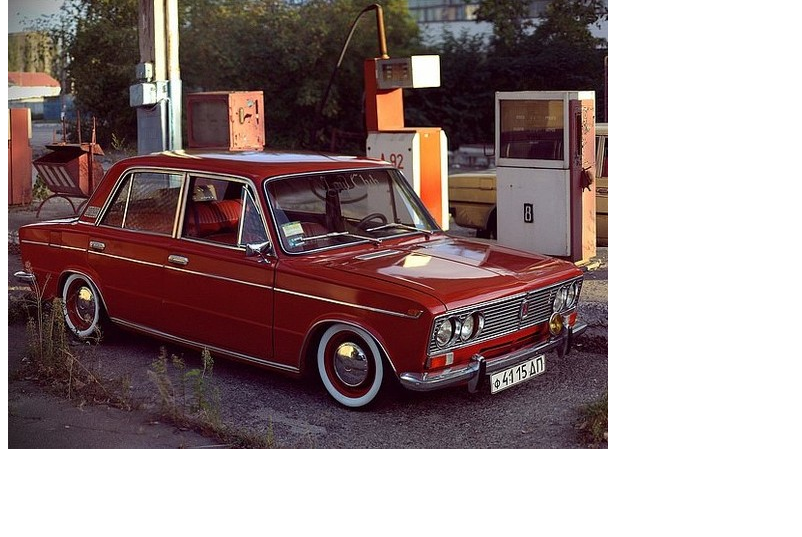
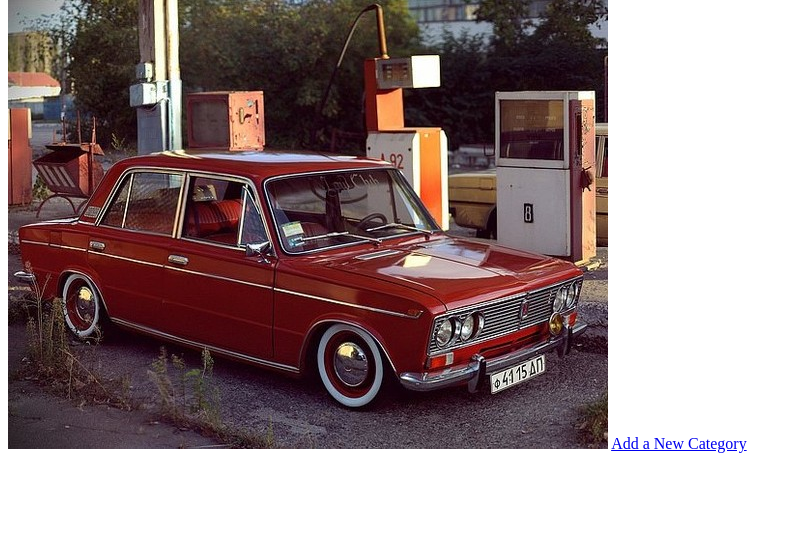
Before and after one commit to TigranTorunyan/TangowithDjango, a Django app: page / in a window 1280 px wide. Shown: the part 239-776 px from the top of the page, without its empty margins (0-802 px from the left). Run offline with Django 3.2, Linux system fonts and the light colour scheme; data comes from the database, SQL or seed files in the repository.

Commit message:
Mapping Add Category view and modifying index.html

```diff
--- a/src/tango_with_django_project/rango/urls.py
+++ b/src/tango_with_django_project/rango/urls.py
@@ -6,4 +6,5 @@ urlpatterns = [
     path('about/', views.about, name='about'),
     path('category/<slug:category_name_slug>/',
                   views.show_category, name='show_category'),
+    path('add_category/', views.add_category, name='add_category'),
 ]
--- a/src/tango_with_django_project/templates/rango/index.html
+++ b/src/tango_with_django_project/templates/rango/index.html
@@ -27,6 +27,7 @@
             <a href="/rango/about/">About</a><br/>
             <img src="{% static "images/rango.jpg" %}"
             alt="Picture of Rango" />
+            <a href="/rango/add_category/">Add a New Category</a><br />
         </div>
     </body>
 
```
